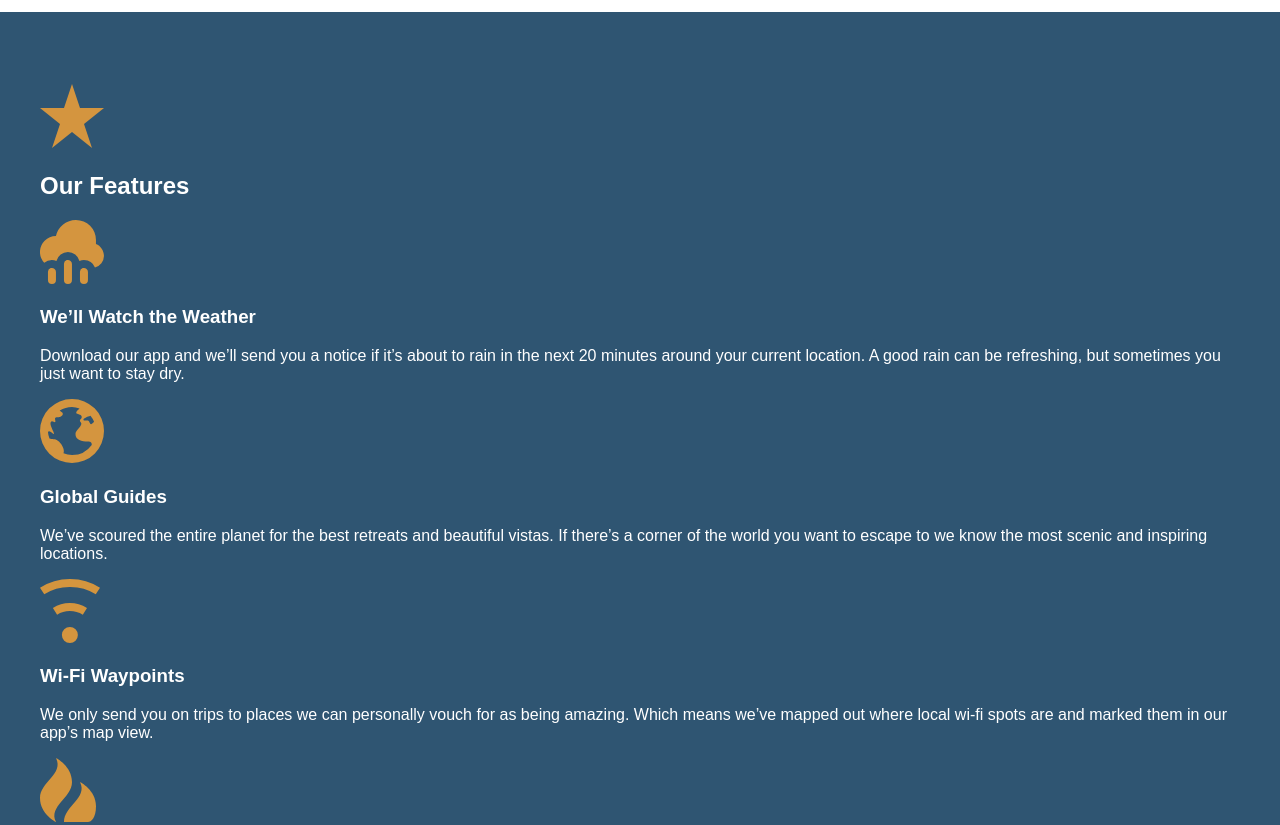
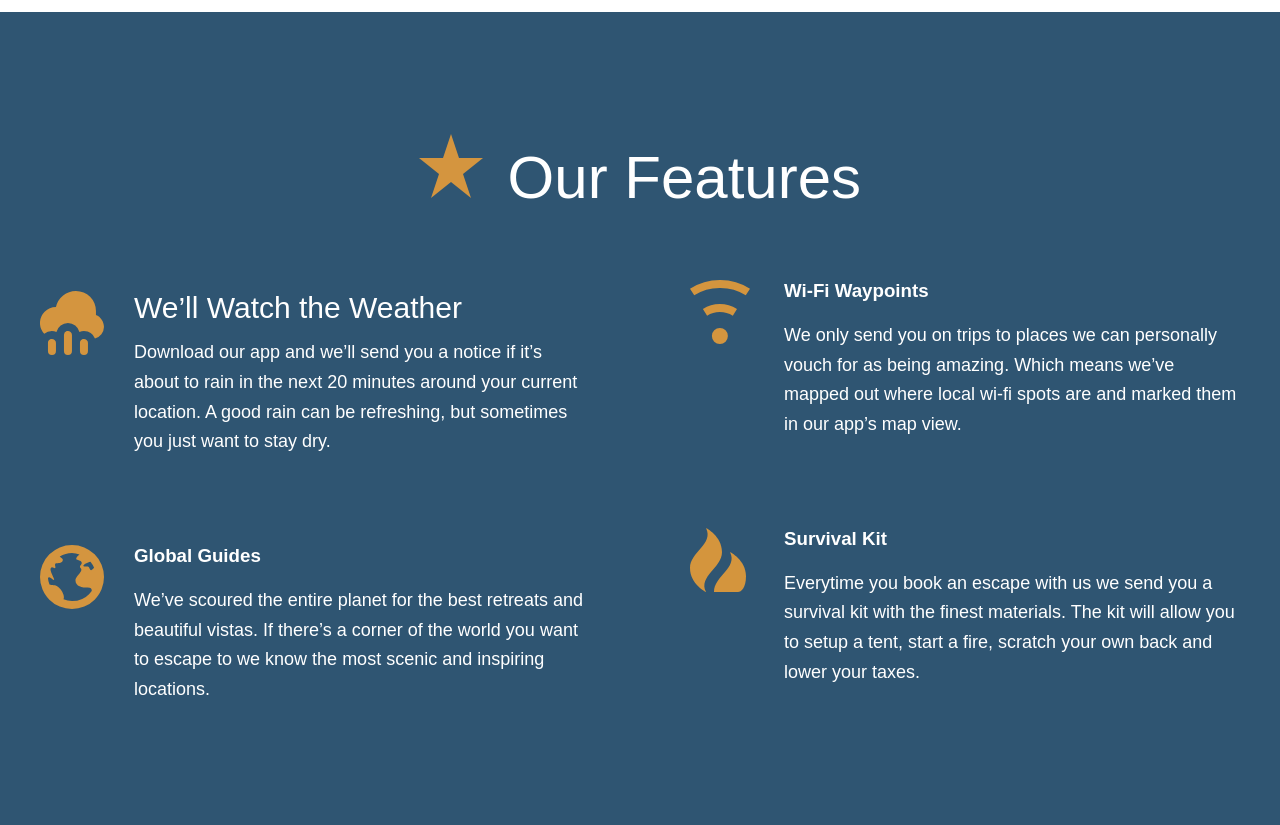
Before and after one commit to chrisco/ts, a website: page app/index.html in a window 1280 px wide. Shown: the part 2200-3025 px from the top of the page. Drawn offline with Linux system fonts and the light colour scheme.

Commit message:
WIP: Build the "Our Features" Section new file:   app/assets/styles/modules/_feature-item.css modified:   app/assets/styles/modules/_generic-content-container.css modified:   app/assets/styles/modules/_row.css new file:   app/assets/styles/modules/_section-title.css modified:   app/assets/styles/styles.css modified:   app/index.html

```diff
--- /dev/null
+++ b/app/assets/styles/modules/_feature-item.css
@@ -0,0 +1,16 @@
+.feature-item {
+  position      : relative;
+  padding-left  : 94px;
+  padding-bottom: 2.55rem;
+
+  &__icon {
+    position: absolute;
+    left    : 0;
+  }
+
+  &__title {
+    font-size    : 1.875rem;
+    font-weight  : 300;
+    margin-bottom: 0.8rem;
+  }
+}
--- a/app/assets/styles/modules/_generic-content-container.css
+++ b/app/assets/styles/modules/_generic-content-container.css
@@ -1,7 +1,8 @@
 .generic-content-container {
   p {
+    font-weight: 300;
     line-height: 1.65;
-    margin     : 1.8rem 0;
+    margin     : 0 0 1.8rem;
     @mixin atSmall {
       font-size: 1.125rem;
     }
--- a/app/assets/styles/modules/_row.css
+++ b/app/assets/styles/modules/_row.css
@@ -5,8 +5,16 @@
     margin-right: -65px;
   }
 
+  &--gutters-large {
+    margin-right: -100px;
+  }
+
   &--gutters > div {
     padding-right: 65px;
+  }
+
+  &--gutters-large > div {
+    padding-right: 100px;
   }
 
   &__b-margin-until-medium {
@@ -26,6 +34,11 @@
       width: 37%;
     }
 
+    &__medium-6 {
+      float: left;
+      width: 50%;
+    }
+
     &__medium-8 {
       float: left;
       width: 66.66%;
--- /dev/null
+++ b/app/assets/styles/modules/_section-title.css
@@ -0,0 +1,25 @@
+.section-title {
+  font-size  : 2.55rem;
+  font-weight: 300;
+  text-align : center;
+  @mixin atSmall {
+    font-size: 3.75rem;
+  }
+
+  strong {
+    font-weight: 500;
+  }
+
+  &__icon {
+    display      : block;
+    margin-left  : auto;
+    margin-right : auto;
+    margin-bottom: 0.6rem;
+    @mixin atSmall {
+      margin-right : 0.5rem;
+      margin-left  : 0;
+      display      : inline-block;
+      margin-bottom: 0;
+    }
+  }
+}
--- a/app/assets/styles/styles.css
+++ b/app/assets/styles/styles.css
@@ -9,3 +9,5 @@
 @import "modules/_row.css";
 @import "modules/_headline";
 @import "modules/_generic-content-container";
+@import "modules/_section-title";
+@import "modules/_feature-item";
--- a/app/index.html
+++ b/app/index.html
@@ -73,24 +73,33 @@
 
   <div id="features" class="page-section page-section--blue">
     <div class="wrapper">
-      <img src="assets/images/icons/star.svg">
-      <h2>Our Features</h2>
-
-      <img src="assets/images/icons/rain.svg">
-      <h3>We&rsquo;ll Watch the Weather</h3>
+      <h2 class="section-title"><img class="section-title__icon" src="assets/images/icons/star.svg"> Our <strong>Features</strong></h2>
+      <div class="row row--gutters-large generic-content-container">
+        <div class="row__medium-6">
+          <div class="feature-item">
+            <img class="feature-item__icon" src="assets/images/icons/rain.svg">
+            <h3 class="feature-item__title">We&rsquo;ll Watch the Weather</h3>
             <p>Download our app and we&rsquo;ll send you a notice if it&rsquo;s about to rain in the next 20 minutes around your current location. A good rain can be refreshing, but sometimes you just want to stay dry.</p>
-
-      <img src="assets/images/icons/globe.svg">
+          </div>
+          <div class="feature-item">
+            <img class="feature-item__icon" src="assets/images/icons/globe.svg">
             <h3>Global Guides</h3>
             <p>We&rsquo;ve scoured the entire planet for the best retreats and beautiful vistas. If there&rsquo;s a corner of the world you want to escape to we know the most scenic and inspiring locations.</p>
-
-      <img src="assets/images/icons/wifi.svg">
+          </div>
+        </div>
+        <div class="row__medium-6">
+          <div class="feature-item">
+            <img class="feature-item__icon" src="assets/images/icons/wifi.svg">
             <h3>Wi-Fi Waypoints</h3>
             <p>We only send you on trips to places we can personally vouch for as being amazing. Which means we&rsquo;ve mapped out where local wi-fi spots are and marked them in our app&rsquo;s map view.</p>
-
-      <img src="assets/images/icons/fire.svg">
+          </div>
+          <div class="feature-item">
+            <img class="feature-item__icon" src="assets/images/icons/fire.svg">
             <h3>Survival Kit</h3>
             <p>Everytime you book an escape with us we send you a survival kit with the finest materials. The kit will allow you to setup a tent, start a fire, scratch your own back and lower your taxes.</p>
+          </div>
+        </div>
+      </div>
     </div>
   </div>
 
--- a/app/temp/styles/styles.css
+++ b/app/temp/styles/styles.css
@@ -576,8 +576,16 @@ a {
     margin-right: -65px;
 }
 
+.row--gutters-large {
+    margin-right: -100px;
+}
+
 .row--gutters > div {
     padding-right: 65px;
+}
+
+.row--gutters-large > div {
+    padding-right: 100px;
 }
 
 .row__b-margin-until-medium {
@@ -597,6 +605,11 @@ a {
 
     .row__medium-4--larger {
         width: 37%;
+    }
+
+    .row__medium-6 {
+        float: left;
+        width: 50%;
     }
 
     .row__medium-8 {
@@ -664,8 +677,9 @@ a {
 }
 
 .generic-content-container p {
+    font-weight: 300;
     line-height: 1.65;
-    margin     : 1.8rem 0;
+    margin     : 0 0 1.8rem;
 }
 
 @media(min-width: 530px) {
@@ -678,3 +692,54 @@ a {
 .generic-content-container p a {
     font-weight: 700;
 }
+
+.section-title {
+  font-size  : 2.55rem;
+  font-weight: 300;
+  text-align : center;
+}
+
+@media(min-width: 530px) {
+
+    .section-title {
+        font-size: 3.75rem;
+    }
+}
+
+.section-title strong {
+    font-weight: 500;
+}
+
+.section-title__icon {
+    display      : block;
+    margin-left  : auto;
+    margin-right : auto;
+    margin-bottom: 0.6rem;
+}
+
+@media(min-width: 530px) {
+
+    .section-title__icon {
+        margin-right: 0.5rem;
+        margin-left: 0;
+        display: inline-block;
+        margin-bottom: 0;
+    }
+}
+
+.feature-item {
+  position      : relative;
+  padding-left  : 94px;
+  padding-bottom: 2.55rem;
+}
+
+.feature-item__icon {
+    position: absolute;
+    left    : 0;
+}
+
+.feature-item__title {
+    font-size    : 1.875rem;
+    font-weight  : 300;
+    margin-bottom: 0.8rem;
+}
```
Also changed, not shown: README.md. Lines whose indentation alone changed are shown as unchanged.
